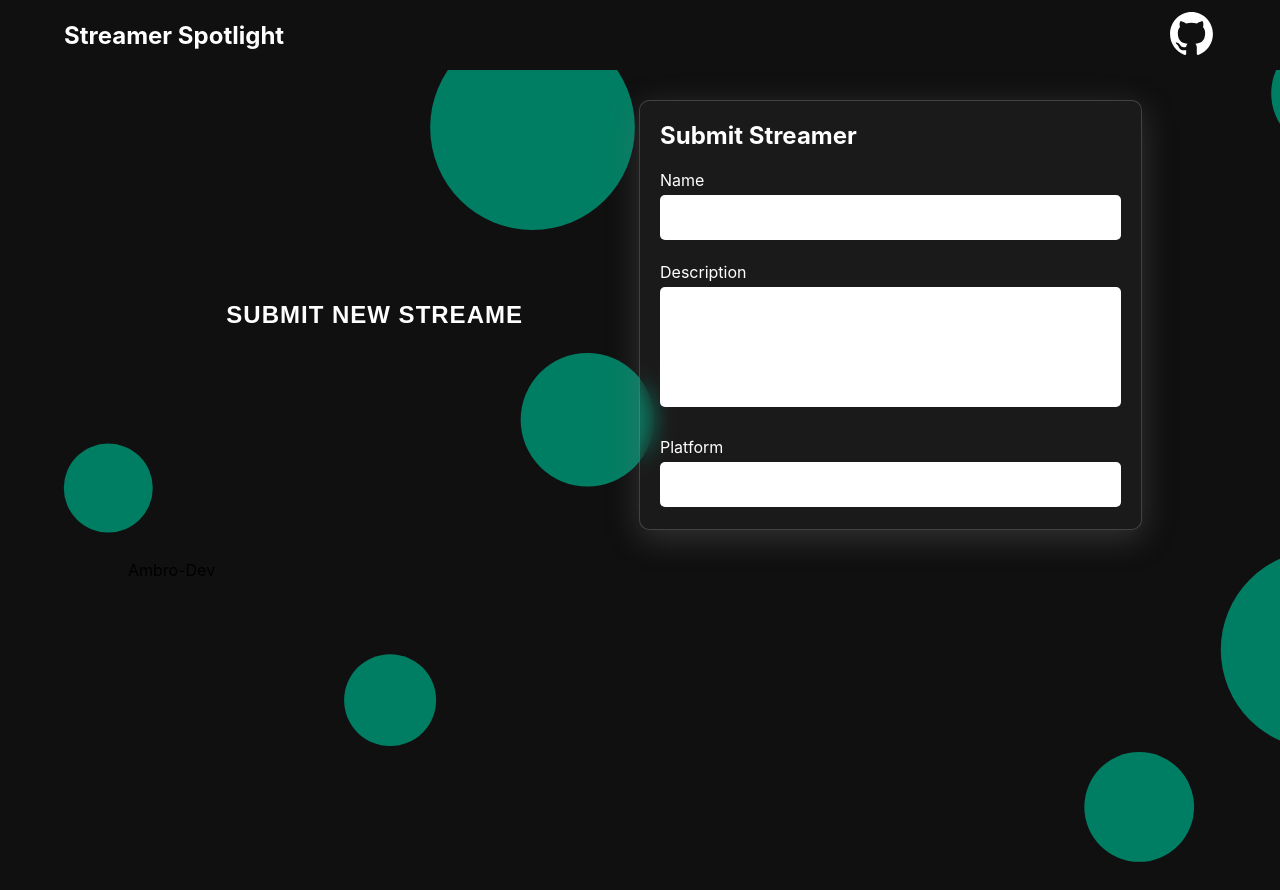
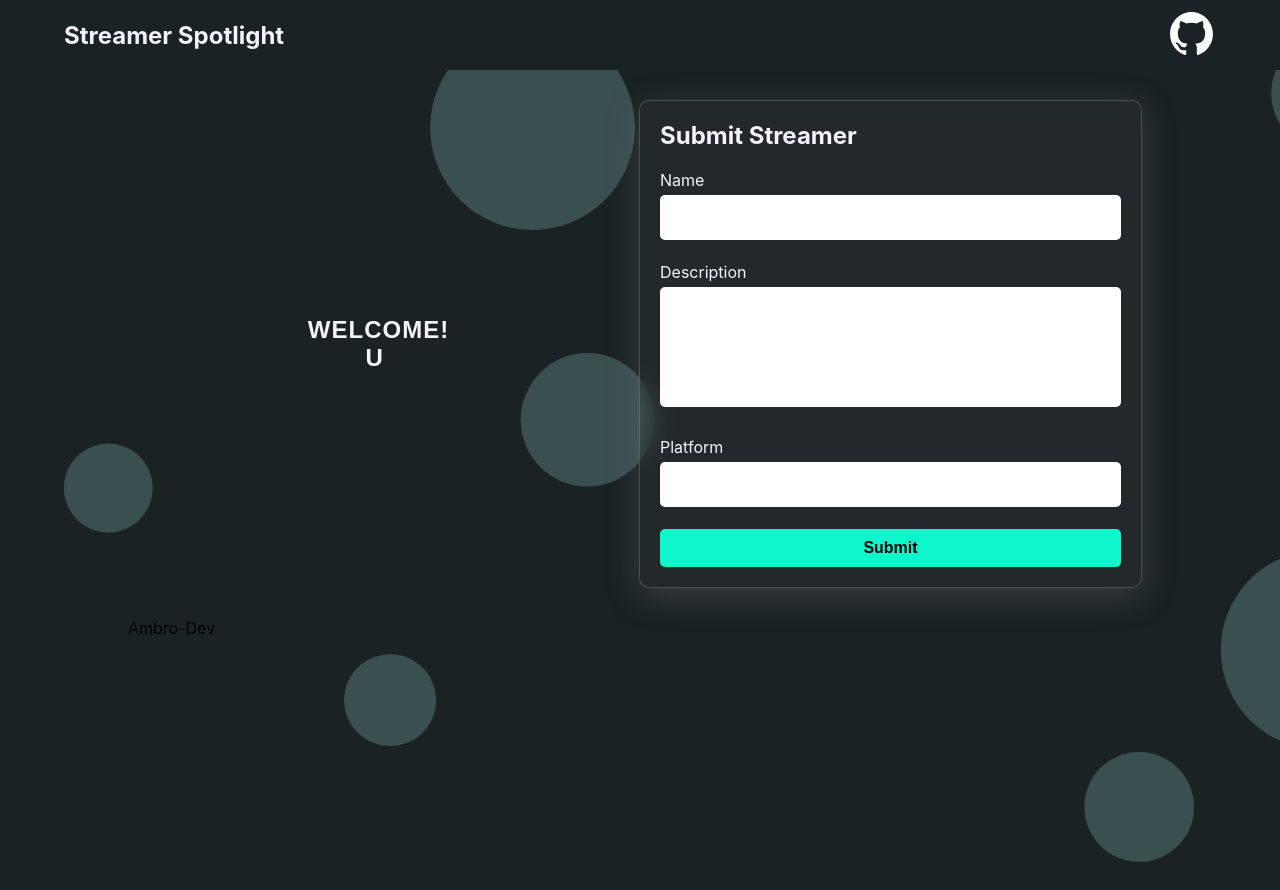
Before and after one commit to Ambro-Dev/streamers_app, a React (Create React App) app: page / in a window 1280 px wide. Built offline with nearby package versions, Linux system fonts and the light colour scheme.

Commit message:
form design

```diff
--- a/src/App.js
+++ b/src/App.js
@@ -1,4 +1,5 @@
 import "./App.css";
+import Button from "./components/Button";
 import Card from "./components/Card";
 import Input from "./components/Input";
 import InputDropdown from "./components/InputDropdown";
@@ -21,6 +22,7 @@ function App() {
             <Input title="Name" />
             <Input textarea rows={3} title="Description" />
             <InputDropdown options={options} title="Platform" />
+            <Button>Submit</Button>
           </Card>
         </div>
 
--- /dev/null
+++ b/src/components/Button/button.css
@@ -0,0 +1,26 @@
+button {
+    padding: 10px 20px;
+    border: none;
+    border-radius: 5px;
+    background-color: #0ef6cc;
+    color: #000;
+    cursor: pointer;
+    font-size: 1rem;
+    font-weight: bold;
+    outline: none;
+    transition: all 0.3s ease;
+    width: 100%;
+}
+
+.button {
+    display: flex;
+    justify-content: center;
+    align-items: center;
+    margin: 10px;
+}
+
+button:hover {
+    background-color: #0ef6cc;
+    color: #000;
+    transform: scale(1.1);
+}
--- /dev/null
+++ b/src/components/Button/index.js
@@ -0,0 +1,15 @@
+import PropTypes from "prop-types";
+import "./button.css";
+
+const Button = ({ children, style, ...props }) => (
+  <div className="button" style={style}>
+    <button {...props}>{children}</button>
+  </div>
+);
+
+Button.propTypes = {
+  children: PropTypes.node.isRequired,
+  style: PropTypes.object,
+};
+
+export default Button;
--- a/src/components/Card/card.css
+++ b/src/components/Card/card.css
@@ -8,7 +8,7 @@
   height: auto;
   width: 100%;
   padding: 10px;
-  color: white;
+  color: #f4f3fd;
   margin: 10px;
 }
 
--- a/src/components/InputDropdown/inputdropdown.css
+++ b/src/components/InputDropdown/inputdropdown.css
@@ -27,7 +27,7 @@ li {
     list-style: none;
     padding: 10px;
     cursor: pointer;
-    background-color: white;
+    background-color: #f4f3fd;
     color: black;
 }
 
--- a/src/components/Navbar/navbar.css
+++ b/src/components/Navbar/navbar.css
@@ -1,12 +1,12 @@
 nav {
-    color: white;
+    color: #f4f3fd;
     display: flex;
     justify-content: space-between;
     align-items: center;
     padding: 10px 5%;
     height: 50px;
     width: 90%;
-    background-color: #101010;
+    background-color: #1B2223;
     position: absolute;
     top: 0;
     left: 0;
@@ -16,6 +16,6 @@ nav {
     font-size: 1.5rem;
     font-weight: bold;
     text-decoration: none;
-    color: white;
+    color: #f4f3fd;
     text-transform: capitalize;
 }
--- a/src/components/TextTyping/index.js
+++ b/src/components/TextTyping/index.js
@@ -3,24 +3,24 @@ import PropTypes from "prop-types";
 import "./texttyping.css";
 
 const TextTyping = ({ text, speed }) => {
-  const [string, setString] = React.useState("Welcome!");
+  const [string, setString] = React.useState("");
   const [retype, setRetype] = React.useState(false);
 
   React.useEffect(() => {
     if (retype) {
       const interval = setInterval(() => {
         setString((prevString) => {
-          if (prevString.length === text.length) {
+          if (prevString.length === text[1].length) {
             clearInterval(interval);
             return prevString; // Reset the string to the initial value
           }
-          return text.slice(0, prevString.length + 1);
+          return text[1].slice(0, prevString.length + 1);
         });
-      }, 200);
+      }, speed);
 
       return () => clearInterval(interval);
     }
-  }, [retype, text]);
+  }, [retype, text, speed]);
 
   React.useEffect(() => {
     const interval = setInterval(() => {
@@ -32,15 +32,20 @@ const TextTyping = ({ text, speed }) => {
         }
         return prevString.slice(0, -1);
       });
-    }, 200);
+    }, speed);
 
     return () => clearInterval(interval);
-  }, [text]);
+  }, [speed, text]);
 
   return (
     <div className="text">
-      <span>{string}</span>
-      <span className="cursor">|</span>
+      <div className="text_welcome">
+        <span>Welcome!</span>
+      </div>
+      <div className="text_typing">
+        <span>{string}</span>
+        <span className="cursor">|</span>
+      </div>
     </div>
   );
 };
--- a/src/components/TextTyping/texttyping.css
+++ b/src/components/TextTyping/texttyping.css
@@ -1,5 +1,5 @@
 .text {
-    color: white;
+    color: #f4f3fd;
     font-size: 1.5rem;
     margin: 10px;
     text-transform: uppercase;
--- a/src/index.css
+++ b/src/index.css
@@ -5,7 +5,7 @@ body {
     sans-serif;
   -webkit-font-smoothing: antialiased;
   -moz-osx-font-smoothing: grayscale;
-  background-color: #282c34;
+  background-color: #1B2223;
   background-image: url(/public/circle-scatter.svg);
   background-size: cover;
 }
```
Also changed, not shown: public/circle-scatter.svg.
